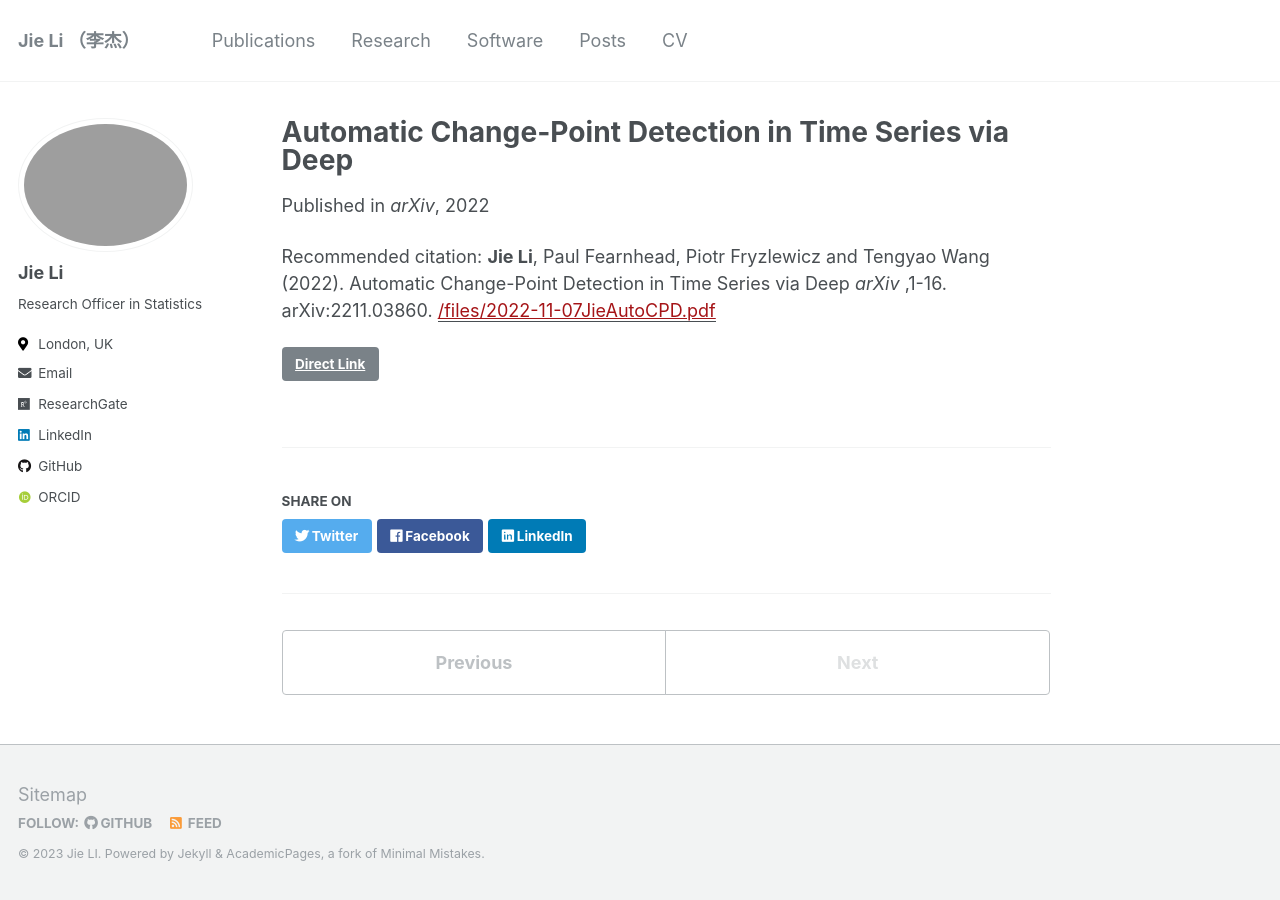
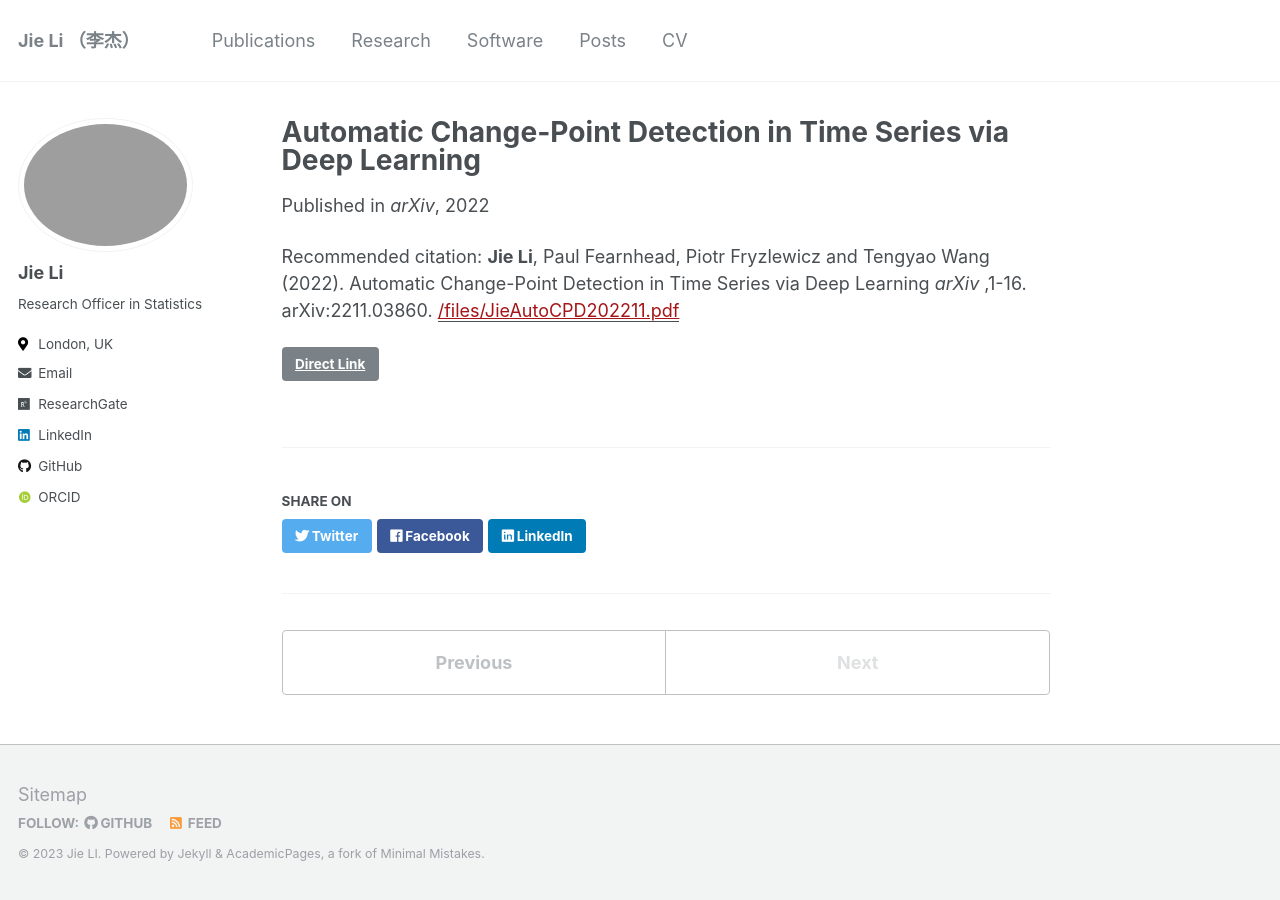
Before and after one commit to Jieli12/oldJieli12.github.io, a Jekyll site: the page built from _publications/2022-11-07JieAutoCPD.md, in a window 1280 px wide. Built offline with Jekyll 4.4.1, drawn with Linux system fonts in a browser that asks for light colours; some web fonts are replaced.

Commit message:
fix typo

```diff
--- a/_publications/2022-11-07JieAutoCPD.md
+++ b/_publications/2022-11-07JieAutoCPD.md
@@ -1,12 +1,12 @@
 ---
-title: "Automatic Change-Point Detection in Time Series via Deep"
+title: "Automatic Change-Point Detection in Time Series via Deep Learning"
 collection: publications
 permalink: /publication/2022-11-07JieAutoCPD
 date: 2022-11-07
 venue: 'arXiv'
 pubtype: 'preprint'
-paperurl: '/files/2022-11-07JieAutoCPD.pdf'
+paperurl: '/files/JieAutoCPD202211.pdf'
 link: 'https://arxiv.org/pdf/2211.03860.pdf'
 github: 'https://github.com/Jieli12/AutoCPD'
-citation: '<b>Jie Li</b>, Paul Fearnhead, Piotr Fryzlewicz and Tengyao Wang  (2022). Automatic Change-Point Detection in Time Series via Deep  <i>arXiv </i>,1-16. arXiv:2211.03860.'
+citation: '<b>Jie Li</b>, Paul Fearnhead, Piotr Fryzlewicz and Tengyao Wang  (2022). Automatic Change-Point Detection in Time Series via Deep Learning <i>arXiv </i>,1-16. arXiv:2211.03860.'
 ---
```
Also changed, not shown: Gemfile.lock.
